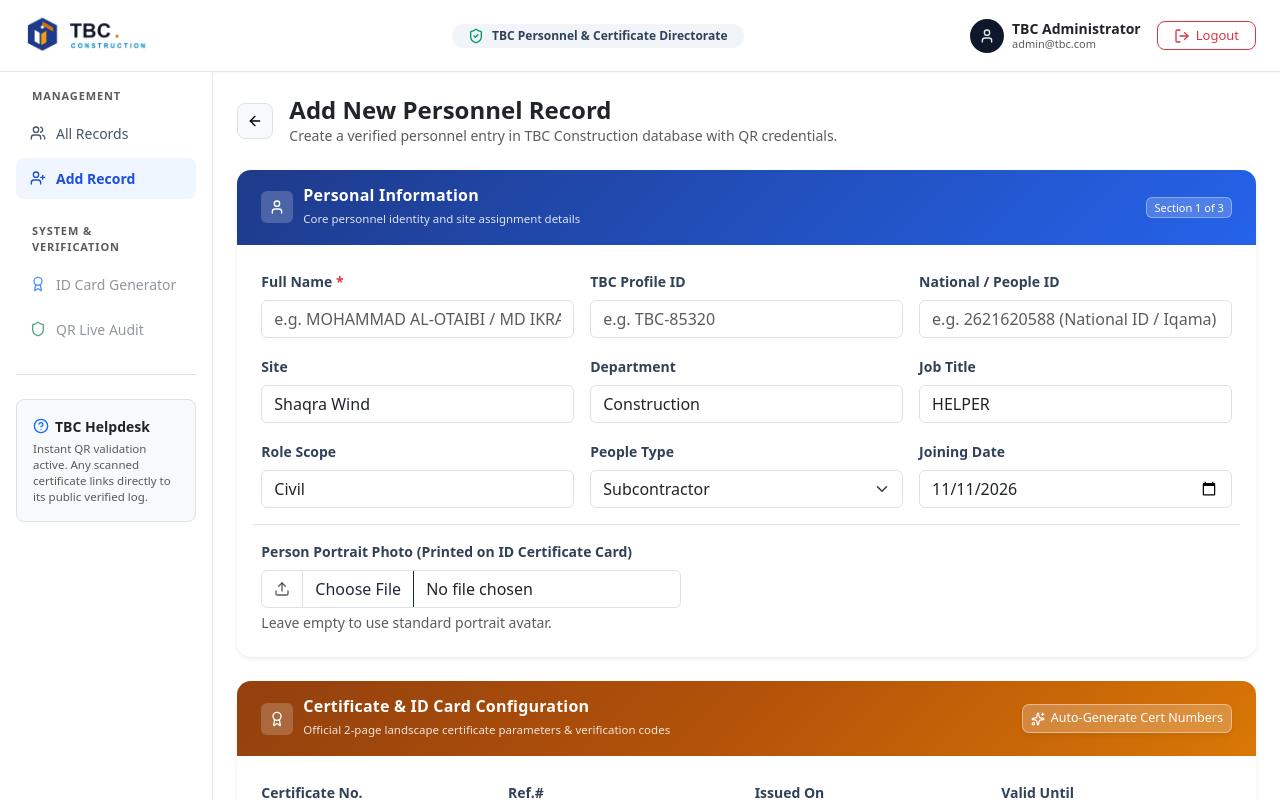
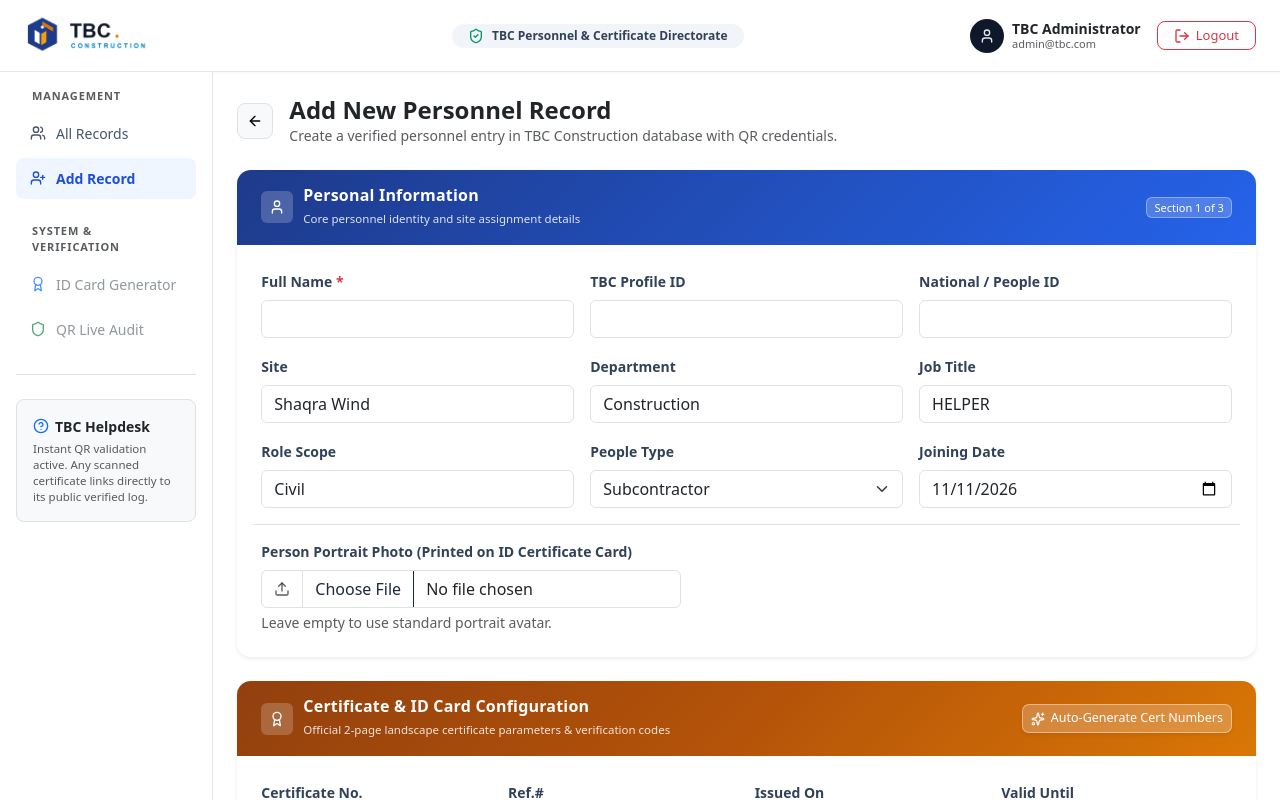
Before and after one commit to salimerid/e-certificates-gen, a Next.js app: page /admin/create in a window 1280 px wide. Shown: the top 800 px of the page. Built offline with nearby package versions, Linux system fonts and the light colour scheme.

Commit message:
fix: remove placeholders from Personal Information section

```diff
--- a/src/app/admin/[id]/edit/page.tsx
+++ b/src/app/admin/[id]/edit/page.tsx
@@ -309,7 +309,6 @@ export default function EditRecordPage() {
                   className="form-control"
                   value={name}
                   onChange={(e) => setName(e.target.value)}
-                  placeholder="e.g. MOHAMMAD AL-OTAIBI / MD IKRAM HUSSAIN"
                   required
                 />
               </div>
@@ -322,7 +321,6 @@ export default function EditRecordPage() {
                   className="form-control"
                   value={hsseProfileId}
                   onChange={(e) => setHsseProfileId(e.target.value)}
-                  placeholder="e.g. TBC-85320"
                 />
               </div>
               <div className="col-md-4">
@@ -334,7 +332,6 @@ export default function EditRecordPage() {
                   className="form-control"
                   value={peopleId}
                   onChange={(e) => setPeopleId(e.target.value)}
-                  placeholder="e.g. 2621620588 (National ID / Iqama)"
                 />
               </div>
               <div className="col-md-4">
@@ -344,7 +341,6 @@ export default function EditRecordPage() {
                   className="form-control"
                   value={site}
                   onChange={(e) => setSite(e.target.value)}
-                  placeholder="e.g. Shaqra Wind Power Project"
                 />
               </div>
               <div className="col-md-4">
@@ -354,7 +350,6 @@ export default function EditRecordPage() {
                   className="form-control"
                   value={department}
                   onChange={(e) => setDepartment(e.target.value)}
-                  placeholder="e.g. Health, Safety & Environment (HSE)"
                 />
               </div>
               <div className="col-md-4">
@@ -364,7 +359,6 @@ export default function EditRecordPage() {
                   className="form-control"
                   value={jobTitle}
                   onChange={(e) => setJobTitle(e.target.value)}
-                  placeholder="e.g. HSE Officer / Steel Fixer / Site Engineer"
                 />
               </div>
               <div className="col-md-4">
@@ -374,7 +368,6 @@ export default function EditRecordPage() {
                   className="form-control"
                   value={roleScope}
                   onChange={(e) => setRoleScope(e.target.value)}
-                  placeholder="e.g. Civil Infrastructure / Electrical Works"
                 />
               </div>
               <div className="col-md-4">
--- a/src/app/admin/create/page.tsx
+++ b/src/app/admin/create/page.tsx
@@ -245,7 +245,6 @@ export default function AddRecordPage() {
                   className="form-control"
                   value={name}
                   onChange={(e) => setName(e.target.value)}
-                  placeholder="e.g. MOHAMMAD AL-OTAIBI / MD IKRAM HUSSAIN"
                   required
                 />
               </div>
@@ -258,7 +257,6 @@ export default function AddRecordPage() {
                   className="form-control"
                   value={hsseProfileId}
                   onChange={(e) => setHsseProfileId(e.target.value)}
-                  placeholder="e.g. TBC-85320"
                 />
               </div>
               <div className="col-md-4">
@@ -270,7 +268,6 @@ export default function AddRecordPage() {
                   className="form-control"
                   value={peopleId}
                   onChange={(e) => setPeopleId(e.target.value)}
-                  placeholder="e.g. 2621620588 (National ID / Iqama)"
                 />
               </div>
               <div className="col-md-4">
@@ -280,7 +277,6 @@ export default function AddRecordPage() {
                   className="form-control"
                   value={site}
                   onChange={(e) => setSite(e.target.value)}
-                  placeholder="e.g. Shaqra Wind Power Project"
                 />
               </div>
               <div className="col-md-4">
@@ -290,7 +286,6 @@ export default function AddRecordPage() {
                   className="form-control"
                   value={department}
                   onChange={(e) => setDepartment(e.target.value)}
-                  placeholder="e.g. Health, Safety & Environment (HSE)"
                 />
               </div>
               <div className="col-md-4">
@@ -300,7 +295,6 @@ export default function AddRecordPage() {
                   className="form-control"
                   value={jobTitle}
                   onChange={(e) => setJobTitle(e.target.value)}
-                  placeholder="e.g. HSE Officer / Steel Fixer / Site Engineer"
                 />
               </div>
               <div className="col-md-4">
@@ -310,7 +304,6 @@ export default function AddRecordPage() {
                   className="form-control"
                   value={roleScope}
                   onChange={(e) => setRoleScope(e.target.value)}
-                  placeholder="e.g. Civil Infrastructure / Electrical Works"
                 />
               </div>
               <div className="col-md-4">
```
